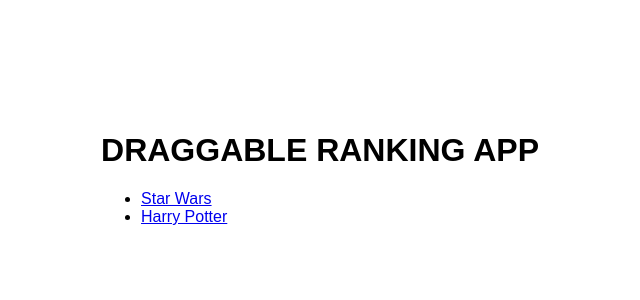
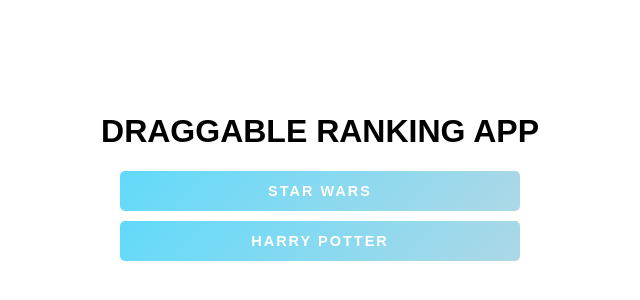
Before and after one commit to qcalmel/draggable-ranking, a React (Create React App) app: page / in a window 1280 px wide. Shown: the part 224-524 px from the top of the page, without its empty margins (320-960 px from the left). Built offline with nearby package versions, Linux system fonts and the light colour scheme.

Commit message:
chore(view): add css to RankinMenu component

```diff
--- a/src/App.js
+++ b/src/App.js
@@ -6,7 +6,7 @@
 function App() {
   return (
     <div className="App">
-        <h1>Draggable Ranking App</h1>
+        <Link to="/"><h1>Draggable Ranking App</h1></Link>
         <Routes>
             <Route path="/" element={ <RankingMenu/>}/>
             <Route path=":id" element={<Ranking/>}/>
--- a/src/Ranking.js
+++ b/src/Ranking.js
@@ -1,6 +1,6 @@
 
 import DraggableRanking from "./DraggableRanking";
-import {useParams} from "react-router-dom";
+import {Link, useParams} from "react-router-dom";
 
 
 const Ranking = () => {
--- a/src/RankingMenu.js
+++ b/src/RankingMenu.js
@@ -10,14 +10,11 @@
 
 const RankingMenu = () => {
     const [data,setData] = useState(() => JSON.parse(localStorage.getItem('rankingList')))
-    console.log(data)
     return (
-        <div>
-            <ul>
+        <div className="ranking-menu">
                 {data.map((ranking)=>{
-                    return <li key={ranking.id}><Link to={"/"+ ranking.id}>{ranking.name}</Link></li>
+                    return <Link key={ranking.id} to={"/"+ ranking.id}><div>{ranking.name}</div></Link>
                 })}
-            </ul>
         </div>
     )
 }
--- a/src/styles.css
+++ b/src/styles.css
@@ -1,10 +1,5 @@
 * {
     box-sizing: border-box;
-}
-
-h1{
-    text-transform: uppercase;
-    text-align: center;
 }
 
 html, body {
@@ -16,6 +11,44 @@
     justify-content: center;
     align-items: center;
     font-family: 'Raleway', sans-serif;
+}
+a{
+    text-decoration: none;
+    color: black;
+}
+
+h1{
+    text-transform: uppercase;
+    text-align: center;
+}
+
+.ranking-menu{
+    display: flex;
+    flex-direction: column;
+    gap: 10px;
+    align-items: center;
+}
+
+.ranking-menu div {
+    width: 400px;
+    pointer-events: auto;
+    border-radius: 5px;
+    color: white;
+    font-weight: bold;
+    line-height: 40px;
+    font-size: 14.5px;
+    background: linear-gradient(135deg, #61dafb 0%, lightblue 100%);
+    text-transform: uppercase;
+    letter-spacing: 2px;
+    text-align: center;
+}
+
+.ranking-menu div:hover{
+    background: lightgrey;
+}
+
+.ranking-menu div a {
+    color: white;
 }
 
 .container {
```
